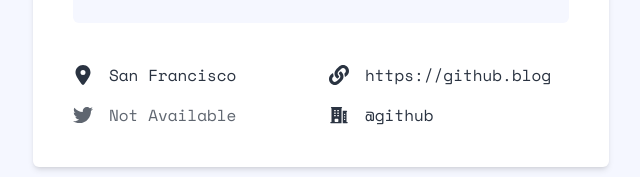
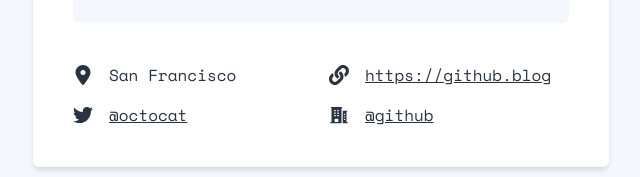
Before and after one commit to DarkstarXDD/devfinder, a React (Vite) app: page / in a window 1280 px wide. Shown: the part 598-775 px from the top of the page, without its empty margins (319-959 px from the left). Built offline with nearby package versions, Linux system fonts and the light colour scheme.

Commit message:
feat: use polymorphism on DetailsListItem

```diff
--- a/src/App.tsx
+++ b/src/App.tsx
@@ -9,6 +9,12 @@ import { FaTwitter } from "react-icons/fa"
 import { HiBuildingOffice2 } from "react-icons/hi2"
 
 export default function App() {
+  // Temporary
+  const location = "San Francisco"
+  const blog = "https://github.blog"
+  const twitter = "octocat"
+  const company = "@github"
+
   return (
     <>
       <Header />
@@ -42,10 +48,18 @@ export default function App() {
           </dl>
 
           <ul className="grid gap-4 md:grid-cols-2">
-            <DetailsListItem icon={FaLocationDot} content="San Francisco" />
-            <DetailsListItem icon={FaLink} content="https://github.blog" />
-            <DetailsListItem icon={FaTwitter} content="" />
-            <DetailsListItem icon={HiBuildingOffice2} content="@github" />
+            <DetailsListItem icon={FaLocationDot} content={location} />
+            <DetailsListItem icon={FaLink} content={blog} href={blog} />
+            <DetailsListItem
+              icon={FaTwitter}
+              content={twitter ? `@${twitter}` : undefined}
+              href={twitter ? `https://x.com/${twitter}` : undefined}
+            />
+            <DetailsListItem
+              icon={HiBuildingOffice2}
+              content={company}
+              href={`https://github.com/${company.split("@")[1]}`}
+            />
           </ul>
         </div>
       </main>
--- a/src/components/DetailsListItem.tsx
+++ b/src/components/DetailsListItem.tsx
@@ -3,14 +3,20 @@ import { IconType } from "react-icons"
 export default function DetailsListItem({
   icon: Icon,
   content,
+  href,
 }: {
   icon: IconType
-  content: string
+  content: string | undefined
+  href?: string
 }) {
+  const Tag = href ? "a" : "p"
+
   return (
     <li className={`flex items-center gap-4 ${content ? "" : "opacity-75"}`}>
       <Icon className="size-5 shrink-0" />
-      <p>{content ? content : "Not Available"}</p>
+      <Tag href={href} className={Tag === "a" ? "underline" : "no-underline"}>
+        {content ? content : "Not Available"}
+      </Tag>
     </li>
   )
 }
```
